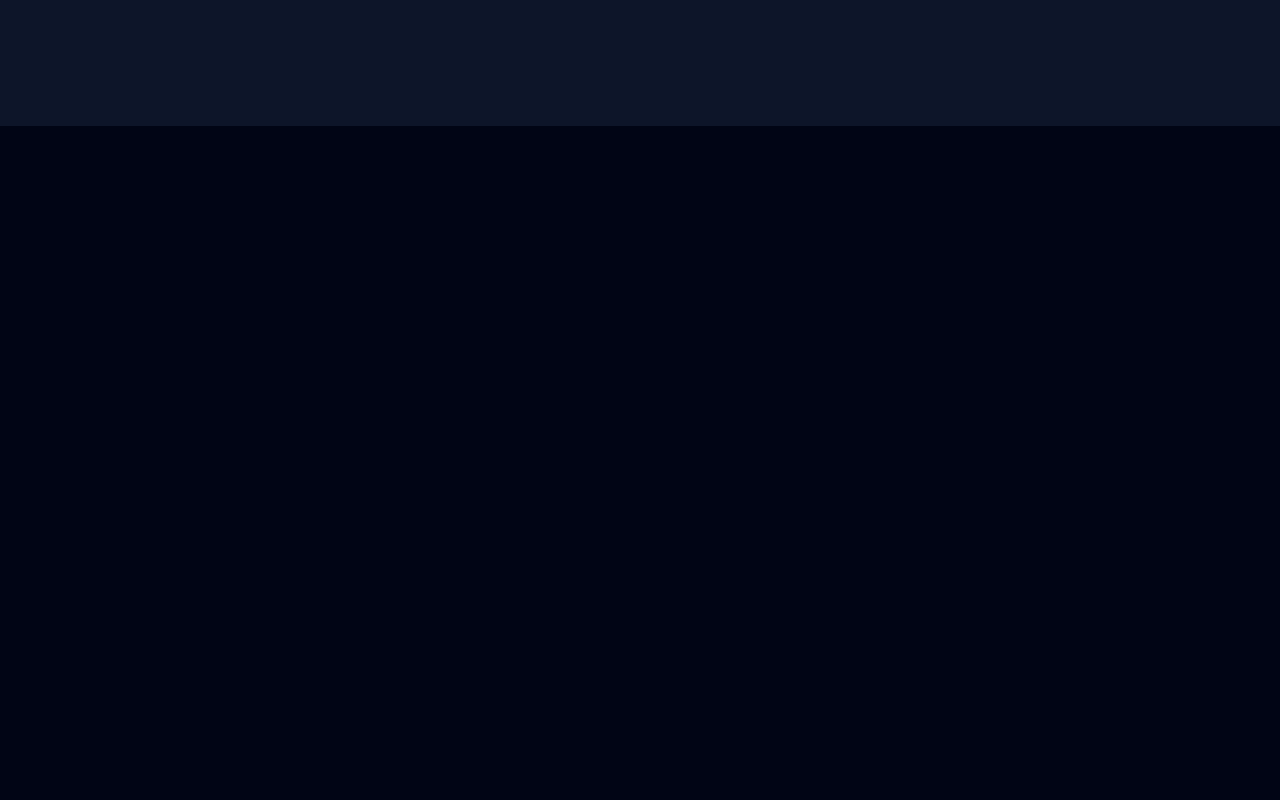
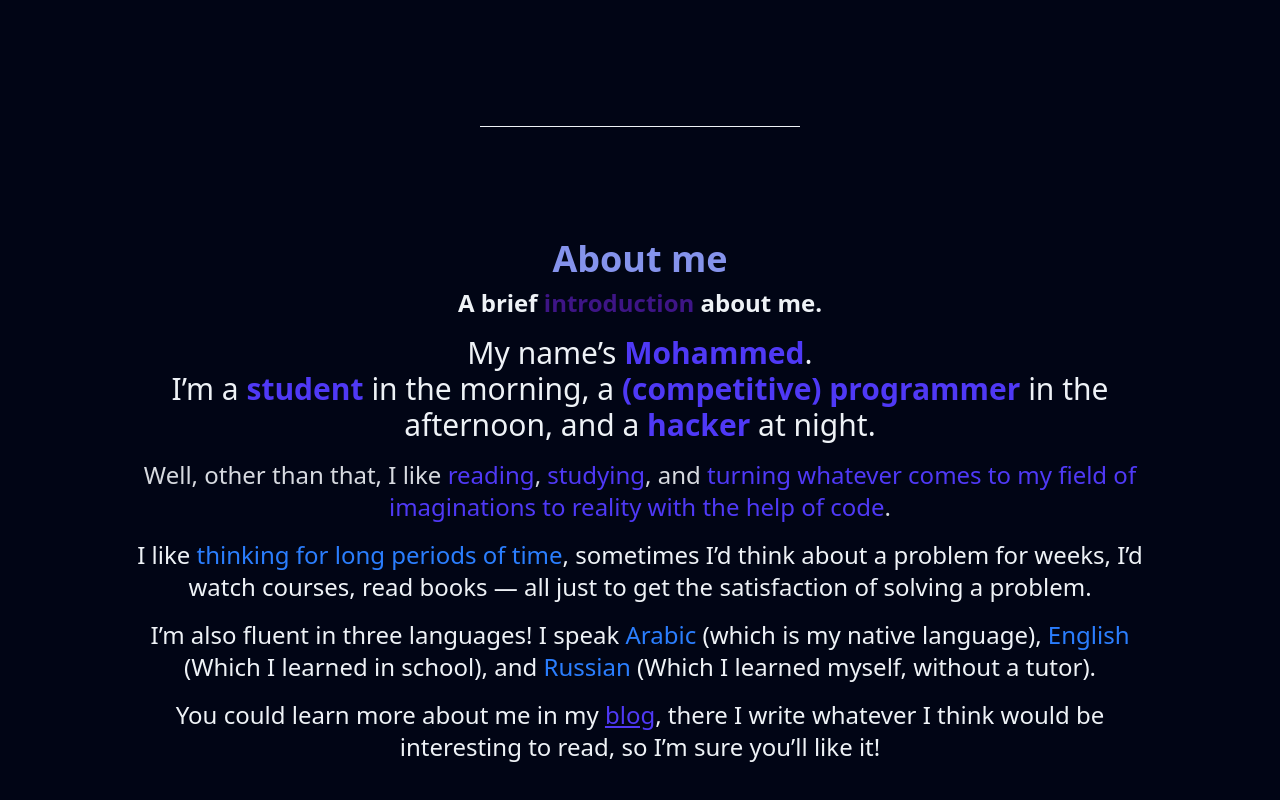
Before and after one commit to Termindev/personal-blog, a SvelteKit app: page / in a window 1280 px wide. Shown: the part 740-1540 px from the top of the page. Before the commit the page ends 866 px from the top, so only its background shows below. Built offline with nearby package versions, Linux system fonts and the light colour scheme.

Commit message:
added about me section

```diff
--- a/src/app.css
+++ b/src/app.css
@@ -78,3 +78,6 @@
   --depth: 0;
   --noise: 1;
 }
+
+
+html { scroll-behavior: smooth; }
--- a/src/app.html
+++ b/src/app.html
@@ -7,6 +7,6 @@
 		%sveltekit.head%
 	</head>
 	<body data-sveltekit-preload-data="hover" >
-		<div style="display: contents">%sveltekit.body%</div>
+		<div style="display: contents" >%sveltekit.body%</div>
 	</body>
 </html>
--- /dev/null
+++ b/src/components/AboutMe.svelte
@@ -0,0 +1,50 @@
+<section class="py-24 px-6 text-base-content text-center" id="about">
+  <div class="z-10 max-w-5xl mx-auto text-2xl md:text-3xl my-4">
+    <h2 class="text-4xl font-bold text-secondary mb-2">About me</h2>
+    <h2 class="text-2xl font-bold mb-4">
+      A brief <span class="text-primary">introduction</span> about me.
+    </h2>
+
+    <p>
+      My name’s <span class="font-bold text-accent">Mohammed</span>.
+    </p>
+
+    <p class="mb-4">
+      I’m a <span class="font-bold text-accent">student</span> in the morning, a
+      <span class="font-bold text-accent">(competitive) programmer</span>
+      in the afternoon, and a
+      <span class="font-bold text-accent">hacker</span> at night.
+    </p>
+
+    <p class="text-base-content/90 text-xl md:text-2xl my-4">
+      Well, other than that, I like
+      <span class="text-accent"> reading</span>,
+      <span class="text-accent"> studying</span>, and
+      <span class="text-accent">
+        turning whatever comes to my field of imaginations to reality with the
+        help of code</span
+      >.
+    </p>
+
+    <p class="text-xl md:text-2xl my-4">
+      I like <span class="text-info">thinking for long periods of time</span>,
+      sometimes I’d think about a problem for weeks, I’d watch courses, read
+      books — all just to get the satisfaction of solving a problem.
+    </p>
+
+    <p class="text-xl md:text-2xl my-4">
+      I’m also fluent in three languages! I speak
+      <span class="text-info"> Arabic</span>
+      (which is my native language),
+      <span class="text-info"> English</span> (Which I learned in school), and
+      <span class="text-info"> Russian</span> (Which I learned myself, without a
+      tutor).
+    </p>
+
+    <p class="text-xl md:text-2xl my-4">
+      You could learn more about me in my
+      <a href="/blog" class="link link-accent"> blog</a>, there I write whatever
+      I think would be interesting to read, so I’m sure you’ll like it!
+    </p>
+  </div>
+</section>
--- a/src/components/Hero.svelte
+++ b/src/components/Hero.svelte
@@ -10,8 +10,8 @@
   const totalSteps: number = 20; // number of steps in morph animation
   const displayDuration: number = 2000; // display decrypted text for 2 seconds
 
-  let displayName: string = nameStates[0];
-  let displayRole: string = roleStates[0];
+  let displayName: string = $state(nameStates[0]);
+  let displayRole: string = $state(roleStates[0]);
 
   function randomLetter(): string {
     return letters.charAt(Math.floor(Math.random() * letters.length));
@@ -90,8 +90,12 @@
   });
 </script>
 
+<svelte:head>
+  <title>Termin</title>
+</svelte:head>
+
 <section
-  class="hero min-h-screen bg-base-200 relative overflow-hidden flex flex-col justify-center items-center text-center px-4"
+  class="hero min-h-screen overflow-hidden flex flex-col justify-center items-center text-center px-4"
 >
   <div class="max-w-xl">
     <h1 class="text-5xl md:text-7xl font-bold mb-4">Hello!</h1>
@@ -134,3 +138,4 @@
     </div>
   </div>
 </section>
+<hr class="bg-amber-50 w-1/4 mx-auto" />
--- a/src/routes/+layout.svelte
+++ b/src/routes/+layout.svelte
@@ -1,6 +1,8 @@
 <script lang="ts">
   import "../app.css";
+  import Navbar from "../components/Navbar.svelte";
   let { children } = $props();
 </script>
 
+<Navbar />
 {@render children()}
--- a/src/routes/+page.svelte
+++ b/src/routes/+page.svelte
@@ -1,7 +1,7 @@
 <script>
+  import AboutMe from "../components/AboutMe.svelte";
   import Hero from "../components/Hero.svelte";
-  import Navbar from "../components/Navbar.svelte";
 </script>
 
-<Navbar />
 <Hero />
+<AboutMe />
```
